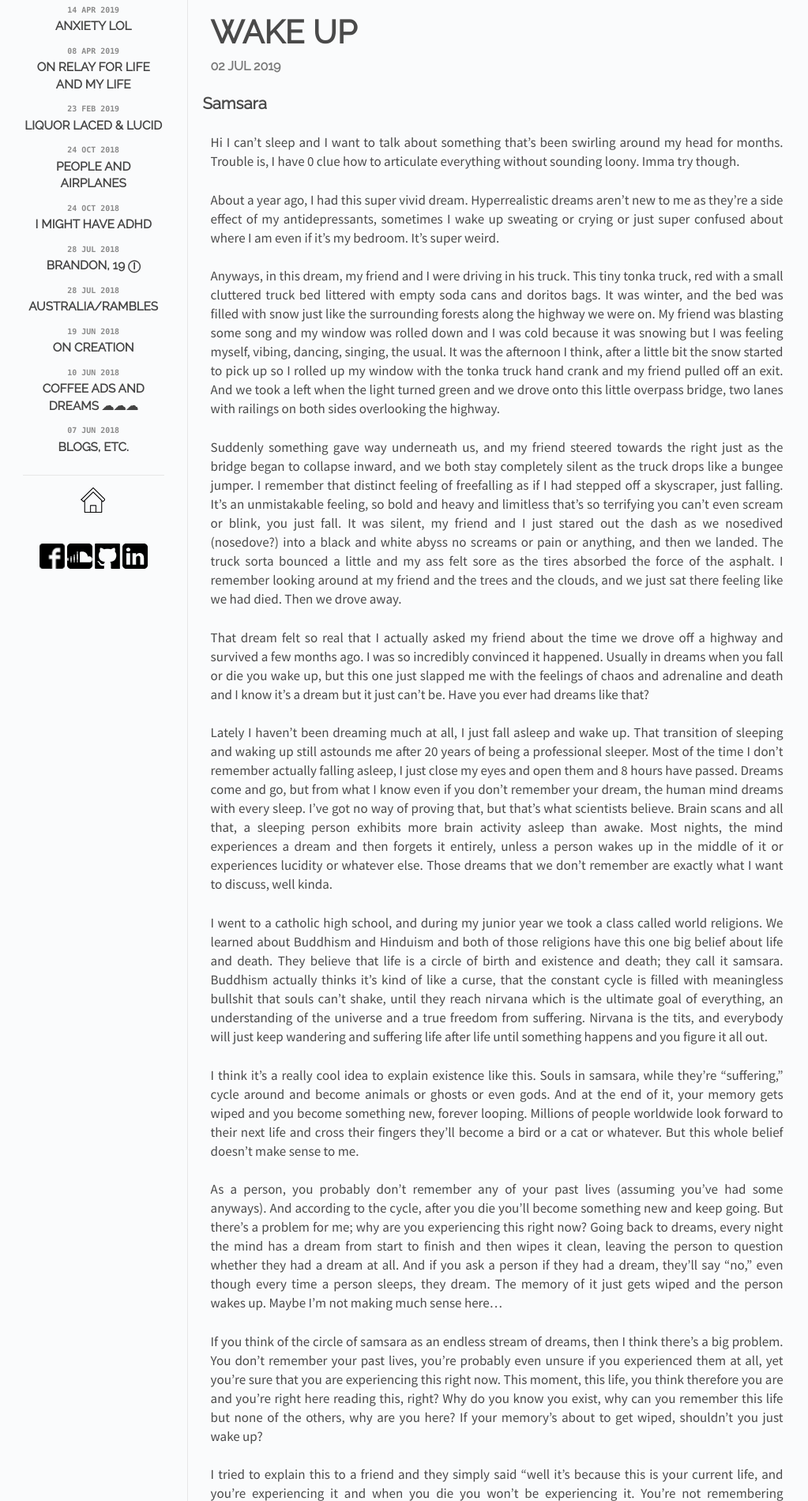
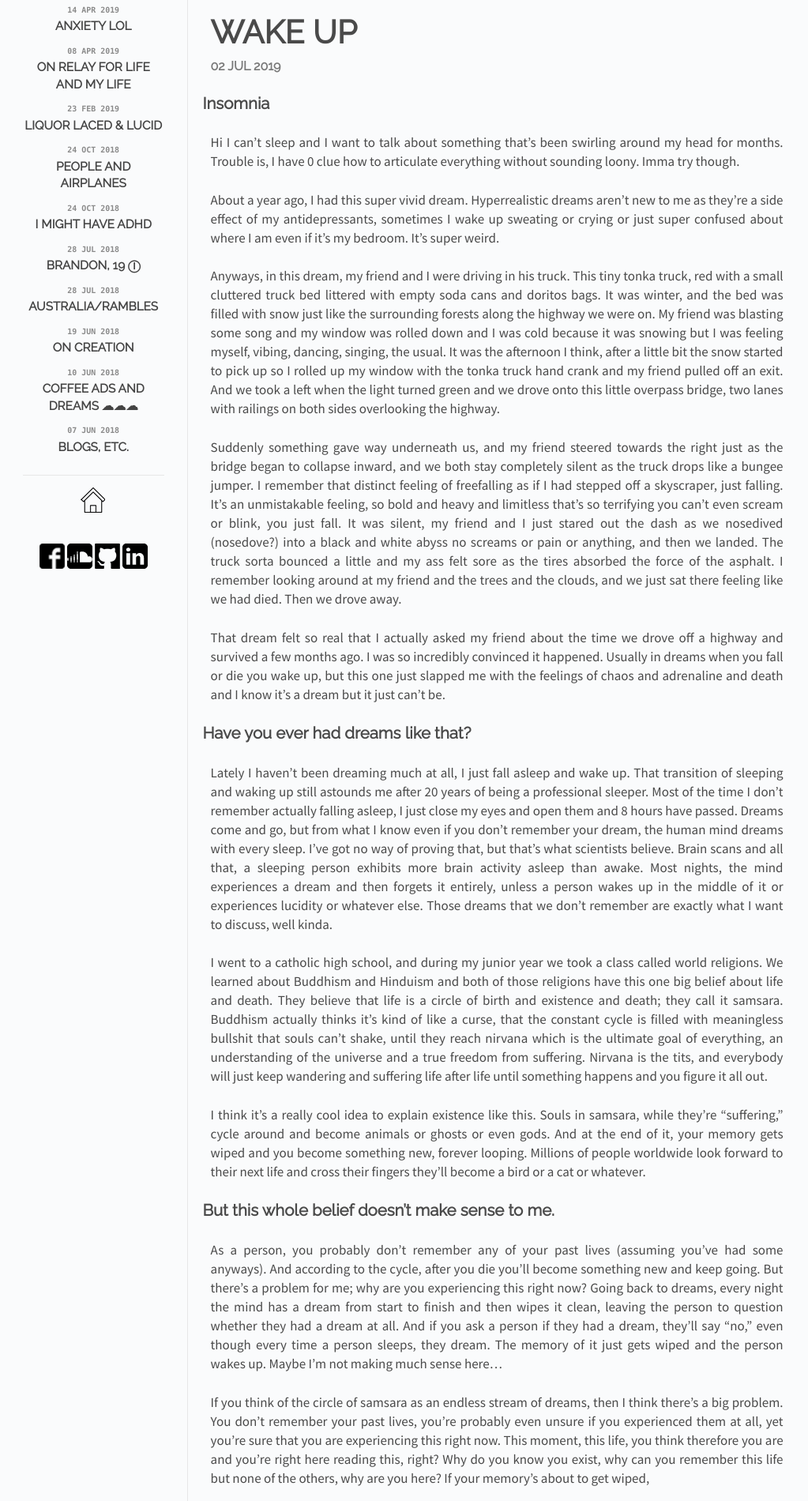
Before and after one commit to Dcruzships/AMBlog, a Jekyll site: the page built from _posts/2019-07-03-samsara.md, in a window 1280 px wide. Shown: the part 324-2224 px from the top of the page at 79% size, without its empty margins (121-1144 px from the left). Built offline with Jekyll 4.4.1, drawn with Linux system fonts in a browser that asks for light colours; some of the changed lines change nothing that is shown; some of the changed text lies outside the part shown.

Commit message:
011 Update

```diff
--- a/_posts/2019-07-03-samsara.md
+++ b/_posts/2019-07-03-samsara.md
@@ -3,11 +3,11 @@ layout: post
 title: Wake Up
 cover: https://i.imgur.com/IrpxIvx.png
 description: Does samsara make sense to you?
-date:   2019-07-03 00:22:00
+date:   2019-07-03 01:22:00
 categories: posts
 ---
 
-## Samsara
+## Insomnia
 
 Hi I can't sleep and I want to talk about something that's been swirling around my head for months. Trouble is, I have 0 clue how to articulate everything without sounding loony. Imma try though.
 
@@ -17,22 +17,30 @@ Anyways, in this dream, my friend and I were driving in his truck. This tiny ton
 
 Suddenly something gave way underneath us, and my friend steered towards the right just as the bridge began to collapse inward, and we both stay completely silent as the truck drops like a bungee jumper. I remember that distinct feeling of freefalling as if I had stepped off a skyscraper, just falling. It's an unmistakable feeling, so bold and heavy and limitless that's so terrifying you can't even scream or blink, you just fall. It was silent, my friend and I just stared out the dash as we nosedived (nosedove?) into a black and white abyss no screams or pain or anything, and then we landed. The truck sorta bounced a little and my ass felt sore as the tires absorbed the force of the asphalt. I remember looking around at my friend and the trees and the clouds, and we just sat there feeling like we had died. Then we drove away.
 
-That dream felt so real that I actually asked my friend about the time we drove off a highway and survived a few months ago. I was so incredibly convinced it happened. Usually in dreams when you fall or die you wake up, but this one just slapped me with the feelings of chaos and adrenaline and death and I know it's a dream but it just can't be. Have you ever had dreams like that?
+That dream felt so real that I actually asked my friend about the time we drove off a highway and survived a few months ago. I was so incredibly convinced it happened. Usually in dreams when you fall or die you wake up, but this one just slapped me with the feelings of chaos and adrenaline and death and I know it's a dream but it just can't be.
+
+## Have you ever had dreams like that?
 
 Lately I haven't been dreaming much at all, I just fall asleep and wake up. That transition of sleeping and waking up still astounds me after 20 years of being a professional sleeper. Most of the time I don't remember actually falling asleep, I just close my eyes and open them and 8 hours have passed. Dreams come and go, but from what I know even if you don't remember your dream, the human mind dreams with every sleep. I've got no way of proving that, but that's what scientists believe. Brain scans and all that, a sleeping person exhibits more brain activity asleep than awake. Most nights, the mind experiences a dream and then forgets it entirely, unless a person wakes up in the middle of it or experiences lucidity or whatever else. Those dreams that we don't remember are exactly what I want to discuss, well kinda.
 
 I went to a catholic high school, and during my junior year we took a class called world religions. We learned about Buddhism and Hinduism and both of  those religions have this one big belief about life and death. They believe that life is a circle of birth and existence and death; they call it samsara. Buddhism actually thinks it's kind of like a curse, that the constant cycle is filled with meaningless bullshit that souls can't shake, until they reach nirvana which is the ultimate goal of everything, an understanding of the universe and a true freedom from suffering. Nirvana is the tits, and everybody will just keep wandering and suffering life after life until something happens and you figure it all out.
 
-I think it's a really cool idea to explain existence like this. Souls in samsara, while they're "suffering," cycle around and become animals or ghosts or even gods. And at the end of it, your memory gets wiped and you become something new, forever looping. Millions of people worldwide look forward to their next life and cross their fingers they'll become a bird or a cat or whatever. But this whole belief doesn't make sense to me.
+I think it's a really cool idea to explain existence like this. Souls in samsara, while they're "suffering," cycle around and become animals or ghosts or even gods. And at the end of it, your memory gets wiped and you become something new, forever looping. Millions of people worldwide look forward to their next life and cross their fingers they'll become a bird or a cat or whatever.
+
+## But this whole belief doesn't make sense to me.
 
 As a person, you probably don't remember any of your past lives (assuming you've had some anyways). And according to the cycle, after you die you'll become something new and keep going. But there's a problem for me; why are you experiencing this right now? Going back to dreams, every night the mind has a dream from start to finish and then wipes it clean, leaving the person to question whether they had a dream at all. And if you ask a person if they had a dream, they'll say "no," even though every time a person sleeps, they dream. The memory of it just gets wiped and the person wakes up. Maybe I'm not making much sense here...
 
-If you think of the circle of samsara as an endless stream of dreams, then I think there's a big problem. You don't remember your past lives, you're probably even unsure if you experienced them at all, yet you're sure that you are experiencing this right now. This moment, this life, you think therefore you are and you're right here reading this, right? Why do you know you exist, why can you remember this life but none of the others, why are you here? If your memory's about to get wiped, shouldn't you just wake up?
+If you think of the circle of samsara as an endless stream of dreams, then I think there's a big problem. You don't remember your past lives, you're probably even unsure if you experienced them at all, yet you're sure that you are experiencing this right now. This moment, this life, you think therefore you are and you're right here reading this, right? Why do you know you exist, why can you remember this life but none of the others, why are you here? If your memory's about to get wiped,
+
+## shouldn't you just wake up?
 
 I tried to explain this to a friend and they simply said "well it's because this is your current life, and you're experiencing it and when you die you won't be experiencing it. You're not remembering anything because this is the present, dumbass." And for years I haven't been able to explain why I think something still doesn't add up. It makes sense from the third perspective like it's a Matt Damon movie and Jason Bourne will lose his memory and that's that, but I still have the problem I have everytime I fall asleep; I never remember falling asleep and I seldom remember the dream, I just remember waking up. So, why didn't you just wake up? If your memory gets wiped after every life, you shouldn't be in this moment, just like people who have dreams they don't remember having and assume they never dreamt at all. Why didn't you just skip over this life like with all your past ones and just wake up? Why do you exist right now?
 
 The only way a person remembers their dream is if they wake up during it. Either after death or a fall or whatever else. So, if you're experiencing this right now, that means something happens in this life that fucks up your usual cycle. Maybe you figure out nirvana and you become everything. Maybe something jolts your soul out of this life and into something else. However, that something else can't be another life, because if you die in that one and your memory gets wiped then this existence shouldn't be a thing. Alternatively, a lucid dream can occur, so maybe consider this your lucid dream flag? Idk if that can even happen? Whatever it is, this is your last life. Something will happen, and you will exit samsara, and your wandering struggle will be over.
 
+## Samsara
+
 There's still some flaws with my logic that I can't shake. Dreams aren't exact models for lives, usually in a dream you don't have a lot of control and your actions sort of seem inevitable. In this life, you're in control of yourself, right? And you've been having memories and memories for years, with near death experiences and everything too, right? Free will is definite, right? With dreams, a person also has to fall asleep to experience it, in lives people just experience it, right? I dunno man, life and death is weird. Maybe samsara is bullshit or maybe I'm full of bullshit. There's just too many religions, how can any of them be so damn sure they're right when there's literally hundreds of millions who say they're wrong? Each one with views on abortions and gays and slavery and love and hate and whatever else. It's so weird to me that people believe things just because it's their religion and "god says so." I don't trust like that, and this idea of samsara doesn't add up for me.
 
 In my dream with the Tonka truck and the snow and the bridge, after that fall, I didn't wake up. I remember expecting death as I was dropping, staring that ground in the nose knowing this is the last moment, but I didn't die. And the reason why I ended up asking my friend in person is because I don't remember waking up. Life's weird man. If you can point out a flaw in my thinking plz hit me up because this idea has been running amok in my life for ages. Ok bye!
```
